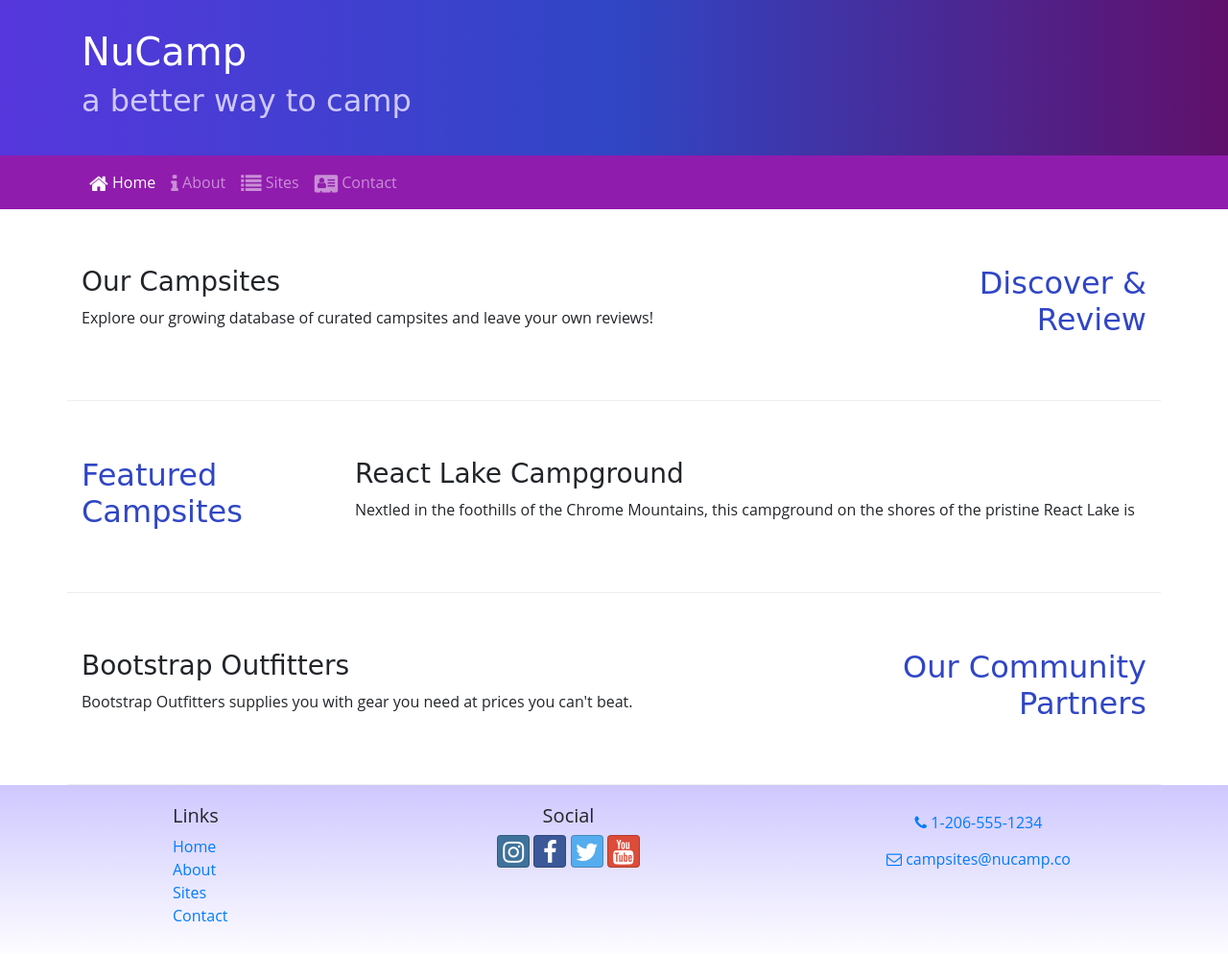
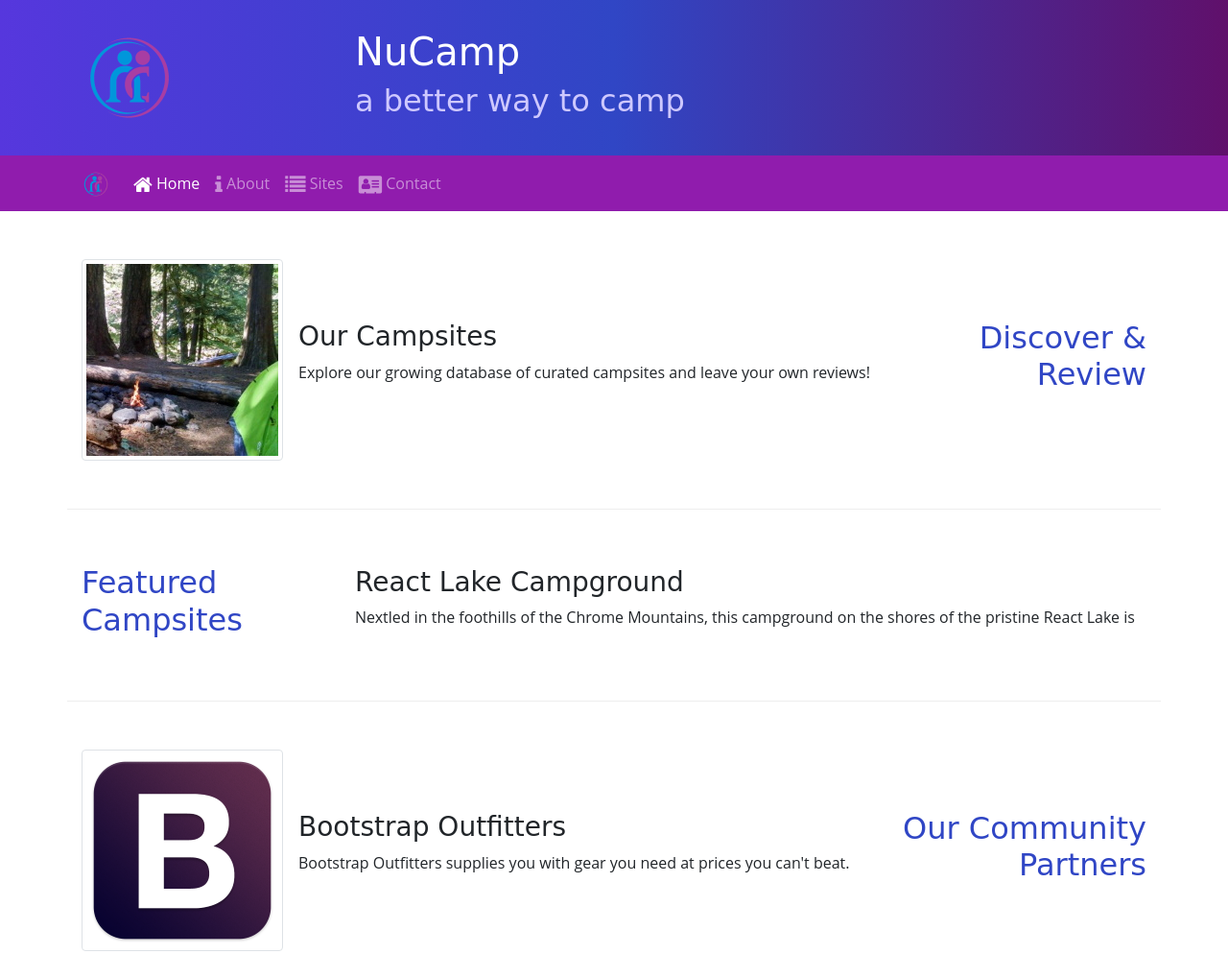
Before and after one commit to sharon-f-lewis/Nucampsite, a website: page index.html in a window 1280 px wide. Shown: the top 994 px of the page at 96% size. Drawn offline with nearby package versions, Linux system fonts and the light colour scheme.

Commit message:
Images and Media

```diff
--- a/index.html
+++ b/index.html
@@ -22,6 +22,9 @@
     <header class="jumbotron jumbotron-fluid">
       <div class="container">
         <div class="row">
+          <div class="col-4 col-sm-3 col-md2 align-self-center">
+            <img src="img/logo.png" class="img-fluid" />
+          </div> <!-- end col -->
           <div class="col">
             <h1>NuCamp</h1>
             <h2>a better way to camp</h2>
@@ -32,6 +35,7 @@
 
     <nav class="navbar navbar-expand-sm navbar-dark sticky-top">
       <div class="container">
+        <a class="navbar-brand" href="#"><img src="img/logo.png" height="30" width="30" /></a>
         <button Class="navbar-toggler ml-auto" type="button" data-toggle="collapse" data-target="#nucampNavbar">
           <span class="navbar-toggler-icon"></span>
         </button>
@@ -54,8 +58,14 @@
           <h2 class="text-sm-right">Discover & Review</h2>
         </div> <!-- end col -->
         <div class="col">
-          <h3>Our Campsites</h3>
-          <p class="d-none d-sm-block">Explore our growing database of curated campsites and leave your own reviews!</p>
+          <div class="media">
+            <img class="d-flex mr-3 img-thumbnail" src="img/breadcrumb-trail-thumb.jpg" alt="Breadcrumb Trail">
+            <div class="media-body align-self-center">
+              <h3>Our Campsites</h3>
+              <p class="d-none d-sm-block">Explore our growing database of curated campsites and leave your own reviews!
+              </p>
+            </div> <!-- end media-body -->
+          </div> <!-- end media -->
         </div> <!-- end col -->
       </div> <!-- end row -->
 
@@ -77,9 +87,15 @@
           <h2 class="text-sm-right">Our Community Partners</h2>
         </div> <!-- end col -->
         <div class="col">
-          <h3>Bootstrap Outfitters</h3>
-          <p class="d-none d-sm-block">Bootstrap Outfitters supplies you with gear you need at prices you can't beat.
-          </p>
+          <div class="media">
+            <img class="d-flex mr-3 img-thumbnail" src="img/bootstrap-thumb.png" alt="Bootstrap Outfitters">
+            <div class="media-body align-self-center">
+              <h3>Bootstrap Outfitters</h3>
+              <p class="d-none d-sm-block">Bootstrap Outfitters supplies you with gear you need at prices you can't
+                beat.
+              </p>
+            </div> <!-- end media-body -->
+          </div> <!-- end media -->
         </div> <!-- end col -->
       </div> <!-- end row -->
     </div> <!-- end container-->
@@ -108,7 +124,8 @@
           <div class="col-sm-4 text-center">
             <a role="button" class="btn btn-link" href="tel:+12065551234"><i class="fa fa-phone"></i>
               1-206-555-1234</a><br />
-            <a role="button" class="btn btn-link" href="mailto:campsites@nucamp.co"><i class="fa fa-envelope-o"></i> campsites@nucamp.co</a>
+            <a role="button" class="btn btn-link" href="mailto:campsites@nucamp.co"><i class="fa fa-envelope-o"></i>
+              campsites@nucamp.co</a>
           </div> <!-- end col -->
         </div> <!-- end row -->
       </div> <!-- end container -->
```
Also changed, not shown: aboutus.html (+4 -0 lines), contactus.html (+4 -0 lines), img/bootstrap-thumb.png (added), img/breadcrumb-trail-thumb.jpg (added), img/breadcrumb-trail.jpg (added), img/chrome-river-thumb.jpg (added), img/chrome-river.jpg (added), img/logo.png (added), img/react-lake-thumb.jpg (added), img/react-lake.jpg (added).
